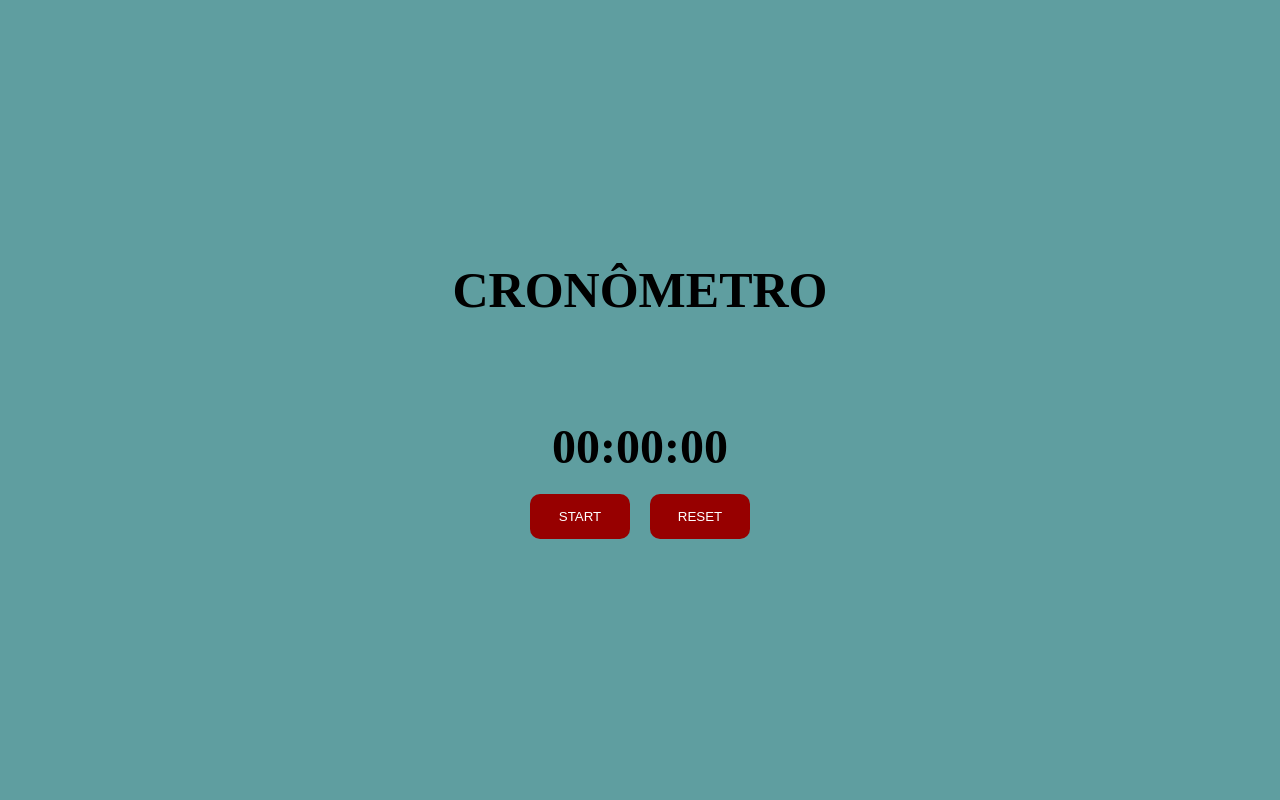
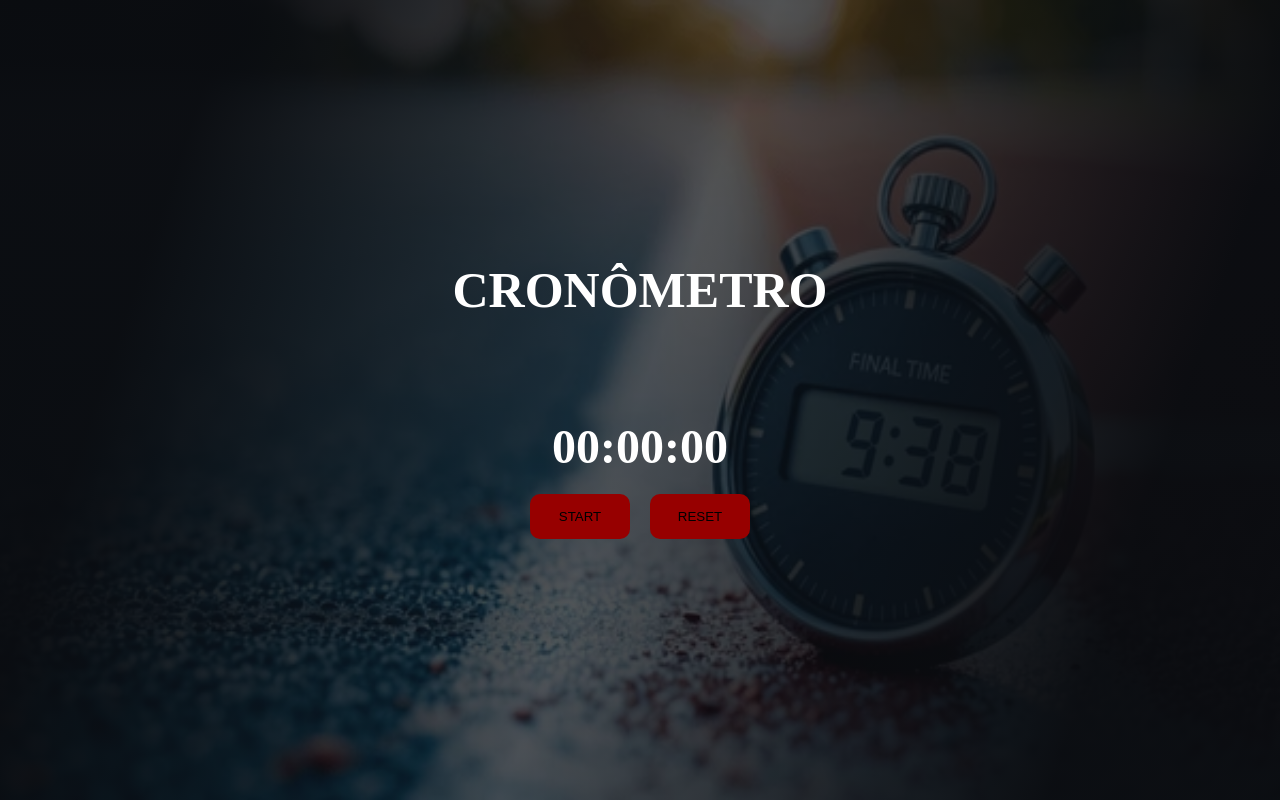
Before and after one commit to renansiebert7/cronometro, a plain HTML site: page index.html in a window 1280 px wide. Drawn offline with Linux system fonts and the light colour scheme.

Commit message:
commit img fundo

```diff
--- a/index.html
+++ b/index.html
@@ -9,6 +9,9 @@
 </head>
 
 <body>
+
+    <img src="cronometro.webp" alt="img-fundo">
+    <div class="mascara"></div>
 
     <div class="container">
         <h1 class="title2">CRONÔMETRO</h1>
--- a/style.css
+++ b/style.css
@@ -2,6 +2,23 @@
     padding: 0;
     margin: 0;
     box-sizing: border-box;
+}
+
+img {
+    position: fixed;
+    top: 0;
+    width: 100%;
+    height: 100%;
+    z-index: -1;
+}
+
+.mascara {
+    height: 100%;
+    width: 100%;
+    background: linear-gradient(109deg, rgba(10, 12, 16, 0.99) 15%, rgba(10, 12, 16, 0.7) 50%, rgba(10, 12, 16, 0.99) 85%);
+    position: fixed;
+    top: 0;
+    z-index: -1;
 }
 
 body {
@@ -13,7 +30,7 @@ button {
     height: 45px;
     border-radius: 10px;
     border: none;
-    color: rgb(255, 255, 255);
+    color: rgb(0, 0, 0);
     background-color: rgb(151, 0, 0);
 }
 
@@ -33,6 +50,7 @@ button {
 
 h1 {
     font-size: 48px; /* Ajuste o tamanho da fonte se necessário */
+    color: white;
 }
 
 button:hover {
```
Also changed, not shown: cronometro.webp (added).
